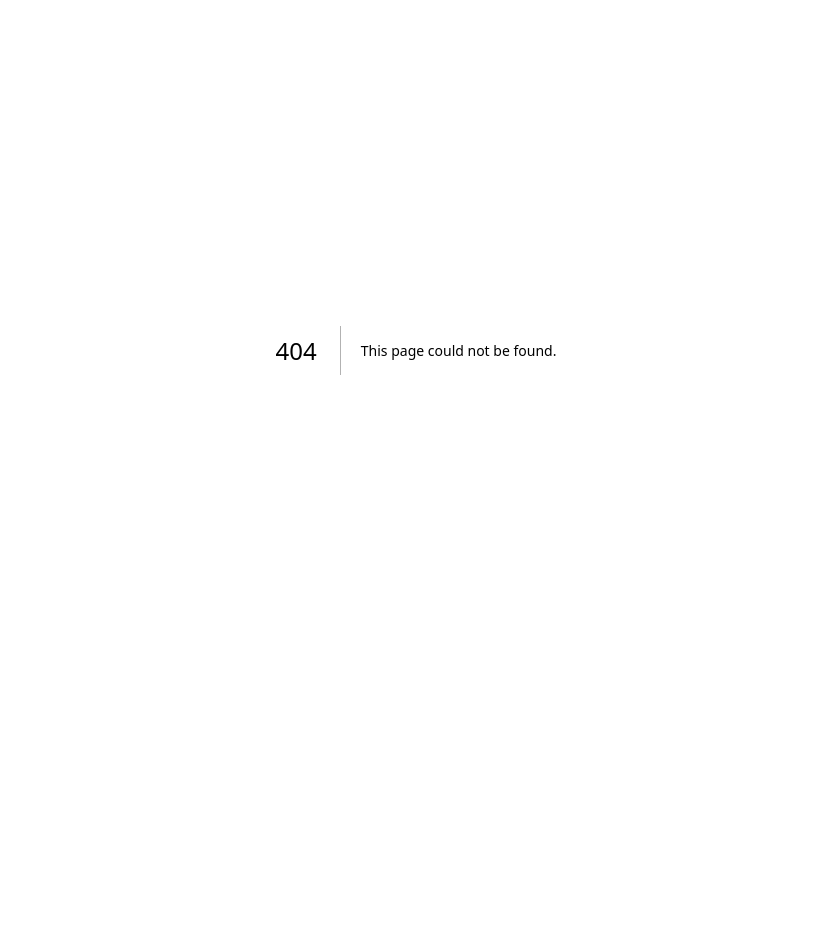
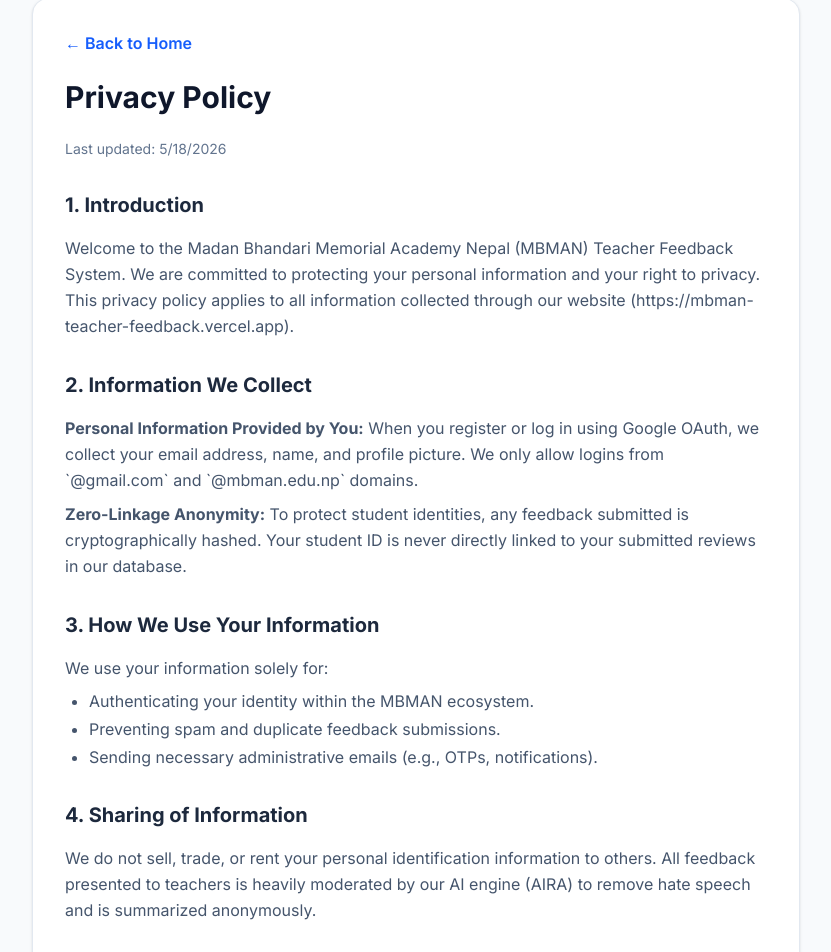
Before and after one commit to bishnugautam1112/mbman-teacher-feedback, a Next.js app: page /privacy in a window 1280 px wide. Before the commit this address had no page. Shown: the part 50-1002 px from the top of the page, without its empty margins (224-1055 px from the left). Before the commit the page ends 800 px from the top, so only its background shows below. Built offline with nearby package versions, Linux system fonts and the light colour scheme.

Commit message:
Add Privacy Policy page for Google OAuth Verification

```diff
--- /dev/null
+++ b/src/app/privacy/page.tsx
@@ -0,0 +1,74 @@
+import Link from "next/link";
+import { motion } from "framer-motion";
+
+export const metadata = {
+  title: "Privacy Policy | MBMAN Teacher Feedback",
+  description: "Privacy policy and terms of service for the MBMAN Teacher Feedback System.",
+};
+
+export default function PrivacyPolicy() {
+  return (
+    <div className="min-h-screen bg-slate-50 py-12 px-4 sm:px-6 lg:px-8">
+      <div className="max-w-3xl mx-auto bg-white p-8 rounded-2xl shadow-sm border border-slate-200">
+        <Link href="/" className="text-blue-600 font-semibold hover:underline mb-6 inline-block">
+          &larr; Back to Home
+        </Link>
+
+        <h1 className="text-3xl font-bold text-slate-900 mb-6">Privacy Policy</h1>
+        <p className="text-sm text-slate-500 mb-8">Last updated: {new Date().toLocaleDateString()}</p>
+
+        <div className="prose prose-slate max-w-none">
+          <section className="mb-8">
+            <h2 className="text-xl font-bold text-slate-800 mb-4">1. Introduction</h2>
+            <p className="text-slate-600 leading-relaxed">
+              Welcome to the Madan Bhandari Memorial Academy Nepal (MBMAN) Teacher Feedback System.
+              We are committed to protecting your personal information and your right to privacy.
+              This privacy policy applies to all information collected through our website (https://mbman-teacher-feedback.vercel.app).
+            </p>
+          </section>
+
+          <section className="mb-8">
+            <h2 className="text-xl font-bold text-slate-800 mb-4">2. Information We Collect</h2>
+            <p className="text-slate-600 leading-relaxed mb-2">
+              <strong>Personal Information Provided by You:</strong> When you register or log in using Google OAuth,
+              we collect your email address, name, and profile picture. We only allow logins from `@gmail.com` and `@mbman.edu.np` domains.
+            </p>
+            <p className="text-slate-600 leading-relaxed">
+              <strong>Zero-Linkage Anonymity:</strong> To protect student identities, any feedback submitted is cryptographically hashed.
+              Your student ID is never directly linked to your submitted reviews in our database.
+            </p>
+          </section>
+
+          <section className="mb-8">
+            <h2 className="text-xl font-bold text-slate-800 mb-4">3. How We Use Your Information</h2>
+            <p className="text-slate-600 leading-relaxed">
+              We use your information solely for:
+            </p>
+            <ul className="list-disc pl-6 mt-2 text-slate-600 space-y-1">
+              <li>Authenticating your identity within the MBMAN ecosystem.</li>
+              <li>Preventing spam and duplicate feedback submissions.</li>
+              <li>Sending necessary administrative emails (e.g., OTPs, notifications).</li>
+            </ul>
+          </section>
+
+          <section className="mb-8">
+            <h2 className="text-xl font-bold text-slate-800 mb-4">4. Sharing of Information</h2>
+            <p className="text-slate-600 leading-relaxed">
+              We do not sell, trade, or rent your personal identification information to others.
+              All feedback presented to teachers is heavily moderated by our AI engine (AIRA) to remove hate speech
+              and is summarized anonymously.
+            </p>
+          </section>
+
+          <section className="mb-8">
+            <h2 className="text-xl font-bold text-slate-800 mb-4">5. Contact Us</h2>
+            <p className="text-slate-600 leading-relaxed">
+              If you have questions or comments about this policy, you may email us at: <br />
+              <a href="mailto:Mbmanteacherfeedbacksystem@gmail.com" className="text-blue-600 hover:underline">Mbmanteacherfeedbacksystem@gmail.com</a>
+            </p>
+          </section>
+        </div>
+      </div>
+    </div>
+  );
+}
```
